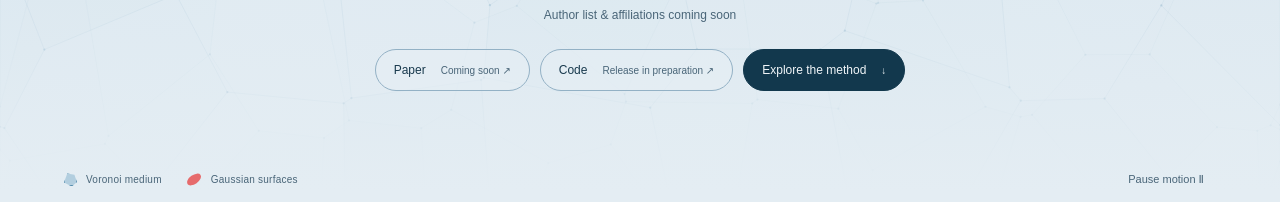
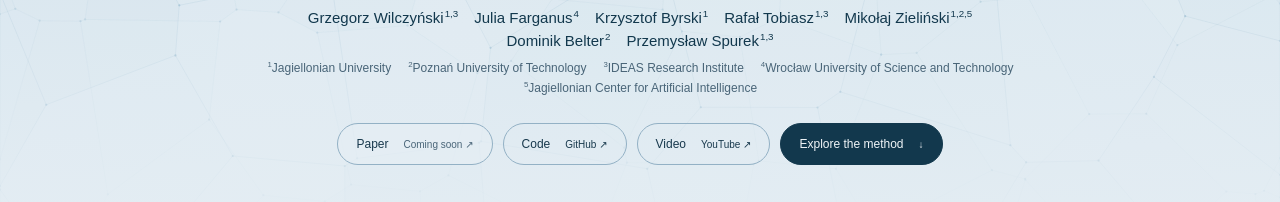
Before and after one commit to gwilczynski95/foamsurf, a plain HTML site: page index.html in a window 1280 px wide. Shown: the part 598-800 px from the top of the page. Drawn offline with Linux system fonts and the light colour scheme; animation ran at ten frames a second.

Commit message:
Page: authors and affiliations with links, YouTube video, code link

```diff
--- a/index.html
+++ b/index.html
@@ -26,10 +26,14 @@
     <h1 id="project-title"><span class="wordmark-fallback" aria-hidden="true">FoamSurf</span><canvas id="wordmark" aria-hidden="true"></canvas><span class="sr-only">FoamSurf</span></h1>
     <p class="full-title">A Voronoi-Surfel Representation<br>for Differentiable Rendering</p>
     <p class="hero-description">One scene. Two representations.<br>Surfaces and the medium, reconstructed together.<br class="mobile-break"> Reimagined independently.</p>
-    <p class="authors-placeholder">Author list & affiliations coming soon</p>
+    <div class="authors">
+      <p class="author-list"><a href="https://grzegorzwilczynski.com">Grzegorz Wilczyński<sup>1,3</sup></a> <a href="https://scholar.google.com/citations?user=drMAA2UAAAAJ">Julia Farganus<sup>4</sup></a> <a href="https://scholar.google.com/citations?user=ef2YKtsAAAAJ&amp;hl=pl&amp;oi=sra">Krzysztof Byrski<sup>1</sup></a> <a href="https://scholar.google.com/citations?user=DGiaI64AAAAJ">Rafał Tobiasz<sup>1,3</sup></a> <a href="https://github.com/MikolajZielinski">Mikołaj Zieliński<sup>1,2,5</sup></a> <a href="https://scholar.google.com/citations?user=3XvUbbMAAAAJ&amp;hl=en">Dominik Belter<sup>2</sup></a> <a href="https://scholar.google.com/citations?user=0kp0MbgAAAAJ&amp;hl=en">Przemysław Spurek<sup>1,3</sup></a></p>
+      <p class="affiliations"><a href="https://en.uj.edu.pl/en"><sup>1</sup>Jagiellonian University</a> <a href="https://put.poznan.pl/en"><sup>2</sup>Poznań University of Technology</a> <a href="https://www.ideas.edu.pl/en/"><sup>3</sup>IDEAS Research Institute</a> <a href="https://pwr.edu.pl/en/"><sup>4</sup>Wrocław University of Science and Technology</a> <a href="https://ai.uj.edu.pl/en/start_en"><sup>5</sup>Jagiellonian Center for Artificial Intelligence</a></p>
+    </div>
     <div class="resource-pills" aria-label="Publication availability">
       <span class="pill unavailable" aria-disabled="true">Paper <span>Coming soon ↗</span></span>
-      <span class="pill unavailable" aria-disabled="true">Code <span>Release in preparation ↗</span></span>
+      <a class="pill" href="https://github.com/gwilczynski95/foamsurf">Code <span>GitHub ↗</span></a>
+      <a class="pill" href="https://www.youtube.com/watch?v=QFoWXgKC2Co">Video <span>YouTube ↗</span></a>
       <a class="pill active" href="#method">Explore the method <span aria-hidden="true">↓</span></a>
     </div>
   </div>
@@ -39,9 +43,7 @@
   <div class="section-label"><span>01 / Overview</span><span>Beyond the surface</span></div>
   <div class="intro-grid"><h2 id="overview-title">A scene is more<br>than its surfaces.</h2><div class="intro-copy"><p>Underwater, light travels through the scene before it reaches the camera. Water attenuates the surface and scatters light back toward us. Reconstructing only what is solid tells just part of the story.</p><p><strong>FoamSurf gives the surface and the medium their own representations.</strong> Planar Gaussian surfels capture the geometry and appearance of surfaces. Space-filling Voronoi cells describe the water or fog between them. A single differentiable ray tracer brings both together.</p></div></div>
   <figure class="film method-video" id="method-video">
-    <!-- Method video: replace this placeholder with the YouTube embed, e.g.
-         <iframe src="https://www.youtube-nocookie.com/embed/VIDEO_ID" title="FoamSurf method video" allow="accelerometer; autoplay; clipboard-write; encrypted-media; gyroscope; picture-in-picture" allowfullscreen></iframe> -->
-    <div class="video-slot"><span>Method video coming soon</span></div>
+    <iframe src="https://www.youtube-nocookie.com/embed/QFoWXgKC2Co" title="FoamSurf video" loading="lazy" allow="accelerometer; autoplay; clipboard-write; encrypted-media; gyroscope; picture-in-picture" referrerpolicy="strict-origin-when-cross-origin" allowfullscreen></iframe>
   </figure>
   <div class="film-caption"><span class="eyebrow">Behind the teaser</span><h3>See how our teaser scene is composed.</h3><p>A reconstructed underwater scene, with objects, lights and reflections added directly into the learned water.</p></div>
   <figure class="film">
@@ -90,7 +92,7 @@
   </div>
 </section>
 <section class="section abstract" aria-labelledby="abstract-title"><div class="section-label"><span>05 / Abstract</span><span>The research</span></div><div class="intro-grid"><h2 id="abstract-title">Recovering a<br>world in between.</h2><div class="intro-copy"><p>Scenes inside a scattering medium contain solid surfaces, such as the seabed or rocks, and a semi-transparent medium, such as water, fog, or smoke. Recent Gaussian-based methods produce realistic images of scenes in scattering media, but traces of the medium can remain visible in surface-only renders. Neural fields separate surfaces and medium more accurately, but they are slow to train and difficult to edit.</p><p>FoamSurf models surfaces with planar Gaussian surfels and the medium with space-filling Voronoi cells. A single differentiable ray tracer composites both along arbitrary rays, while training priors keep them separate without segmentation masks. Across real underwater scenes, synthetic scenes, and dense fog, FoamSurf achieves image quality on par with the state of the art and the most accurate surface–medium separation among the compared methods in our experiments.</p><p>The recovered components can be removed, edited, or stylized independently. The same reconstruction supports inserted mesh objects with attenuation and scattering along both direct and reflected or refracted rays.</p></div></div></section>
-<section class="section resources" id="resources" aria-labelledby="resources-title"><div class="section-label"><span>06 / Resources</span><span>Coming into view</span></div><div class="section-heading"><h2 id="resources-title">More to come.</h2><p>The preprint, code release, and videos are in preparation. Links will appear here as they become available.</p></div><div class="resource-list"><div><span>Paper & citation</span><span>Preprint forthcoming</span><span aria-hidden="true">↗</span></div><div><span>Code & datasets</span><span>Release in preparation</span><span aria-hidden="true">↗</span></div><div><span>Method & application films</span><span>Coming soon</span><span aria-hidden="true">↗</span></div></div></section>
+<section class="section resources" id="resources" aria-labelledby="resources-title"><div class="section-label"><span>06 / Resources</span><span>Coming into view</span></div><div class="section-heading"><h2 id="resources-title">More to come.</h2><p>The code and the video are out. The preprint is on its way; its link will appear here.</p></div><div class="resource-list"><div><span>Paper & citation</span><span>Preprint forthcoming</span><span aria-hidden="true">↗</span></div><a href="https://github.com/gwilczynski95/foamsurf"><span>Code & datasets</span><span>GitHub</span><span aria-hidden="true">↗</span></a><a href="https://www.youtube.com/watch?v=QFoWXgKC2Co"><span>Video</span><span>YouTube</span><span aria-hidden="true">↗</span></a></div></section>
 </main>
 <footer><a class="brand" href="#top"><span class="brand-symbol" aria-hidden="true">✳</span> FoamSurf</a><span>Surfaces and the space between them.</span><a href="#top">Back to the surface ↑</a></footer>
 </body>
--- a/style.css
+++ b/style.css
@@ -177,10 +177,46 @@ h1{
 .mobile-break{
   display:none
 }
-.authors-placeholder{
+.authors{
+  margin:25px auto 27px;
+  max-width:760px
+}
+.authors p{
+  display:flex;
+  flex-wrap:wrap;
+  justify-content:center;
+  gap:4px 16px;
+  margin:0
+}
+.author-list{
+  font-size:15px;
+  color:var(--deep)
+}
+.affiliations{
   font-size:12px;
   color:var(--muted);
-  margin:25px 0 27px
+  margin-top:10px!important
+}
+.authors a{
+  color:inherit;
+  text-decoration:none;
+  border-bottom:1px solid transparent;
+  transition:border-color .2s
+}
+.authors a:hover{
+  border-bottom-color:currentColor
+}
+.authors sup{
+  font-size:.65em;
+  margin-left:1px
+}
+a.pill{
+  color:inherit;
+  text-decoration:none;
+  transition:background .2s
+}
+a.pill:not(.active):hover{
+  background:#e8f0f6
 }
 .resource-pills{
   display:flex;
@@ -518,20 +554,20 @@ h3{
 .resources{
   padding-bottom:90px
 }
-.resource-list>div{
+.resource-list>*{
   display:grid;
   grid-template-columns:1fr 1fr 30px;
   border-top:1px solid var(--line);
   padding:23px 0;
   align-items:center
 }
-.resource-list>div:last-child{
+.resource-list>*:last-child{
   border-bottom:1px solid var(--line)
 }
-.resource-list>div span:first-child{
+.resource-list>* span:first-child{
   font-size:17px
 }
-.resource-list>div span:nth-child(2){
+.resource-list>* span:nth-child(2){
   font-size:12px;
   color:var(--muted)
 }
@@ -695,14 +731,14 @@ footer>span,footer>a:last-child{
   footer>span{
     display:none
   }
-  .resource-list>div{
+  .resource-list>*{
     grid-template-columns:1fr 1fr 16px;
     gap:15px
   }
-  .resource-list>div span:first-child{
+  .resource-list>* span:first-child{
     font-size:14px
   }
-  .resource-list>div span:nth-child(2){
+  .resource-list>* span:nth-child(2){
     font-size:11px
   }
   .resources{
```
